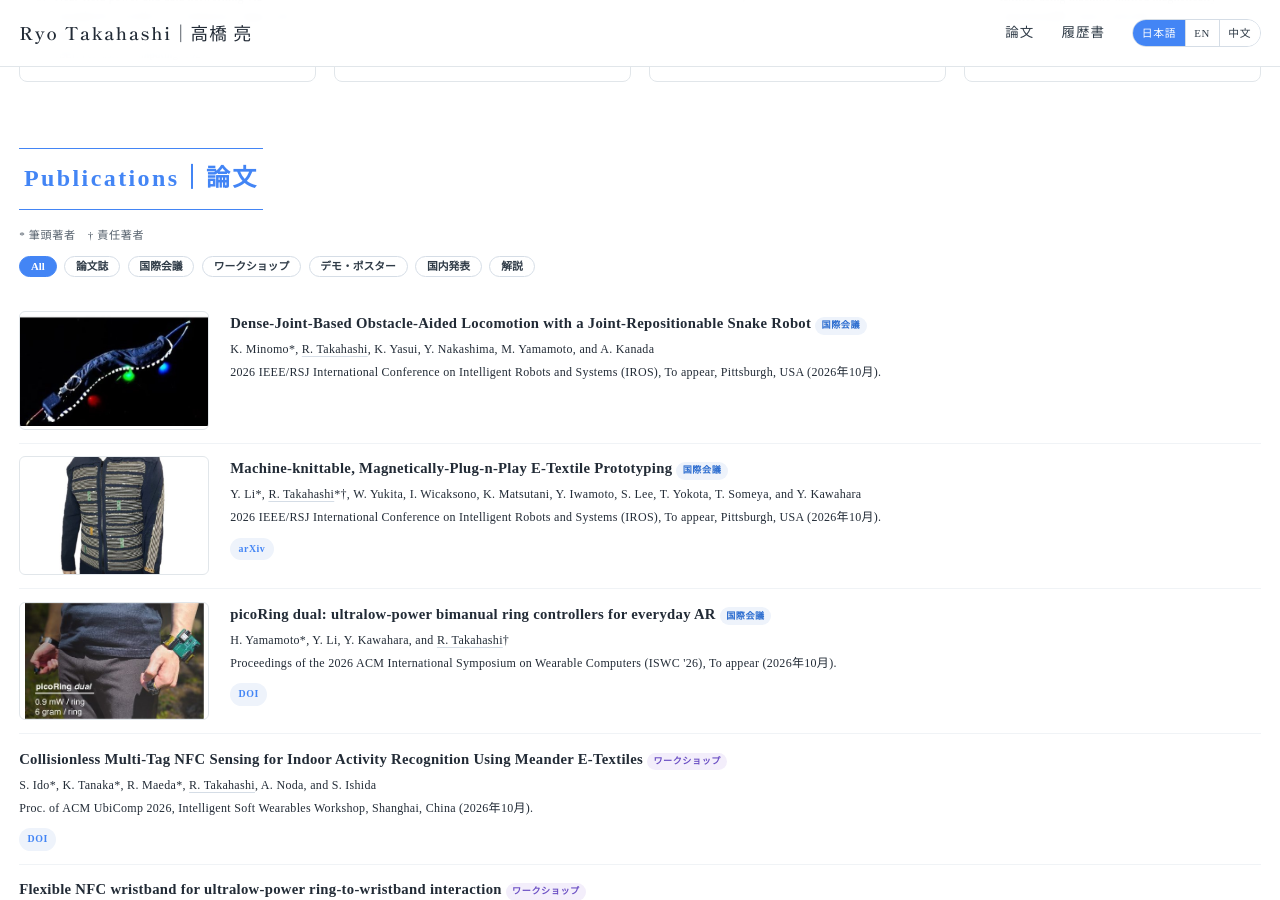
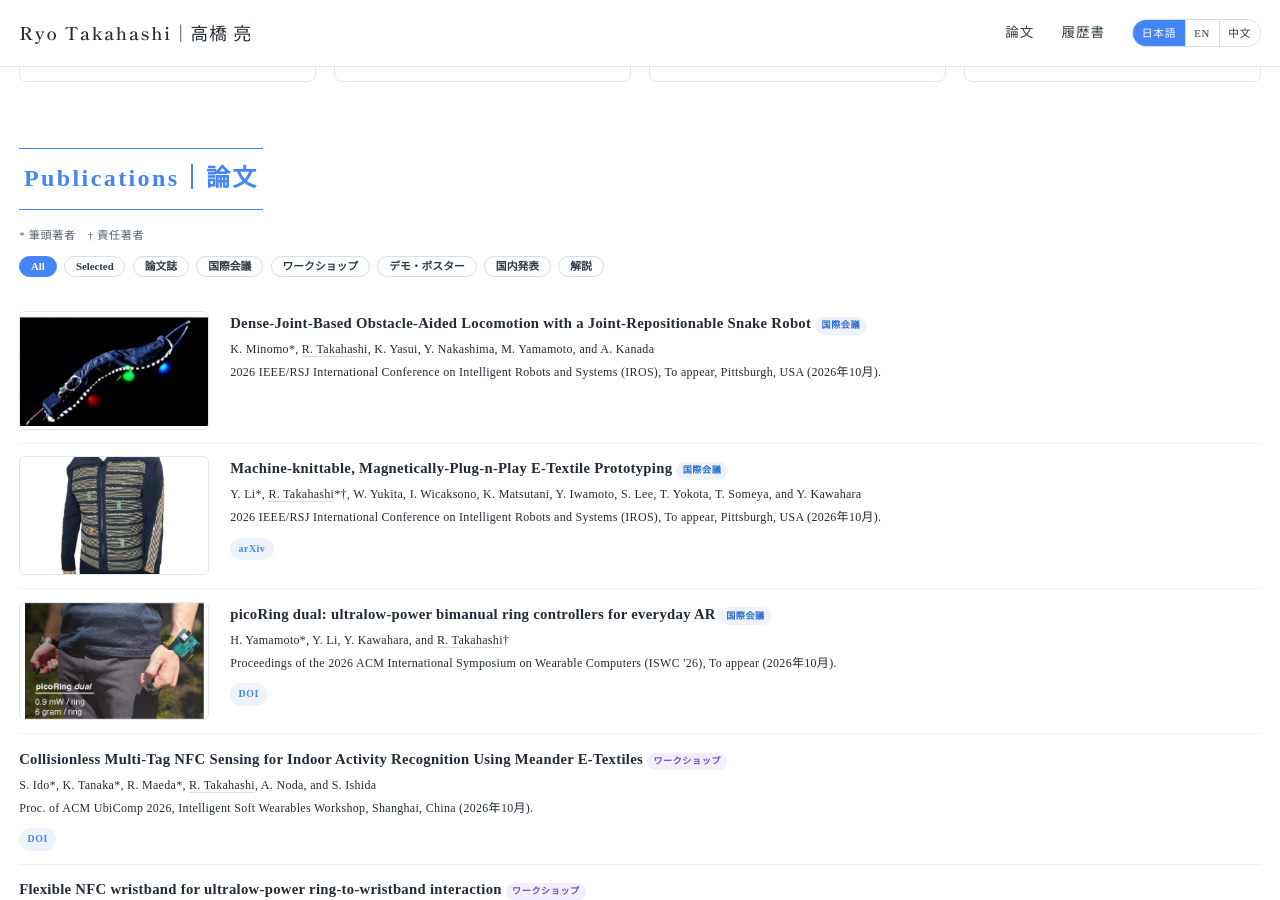
Before and after one commit to takahashiryo/takahashiryo.github.io, a Jekyll site: the page built from _pages/ja.html, in a window 1280 px wide and 900 px high, scrolled down 1733 px. Built offline with Jekyll 4.4.1, drawn with Linux system fonts in a browser that asks for light colours.

Commit message:
Selected タブを足し、旧URLの転送を直す
- トップの Publications に All の隣に Selected を足した。論文誌と国際会議だけを
  新しい順に10件出す。
- 旧サイトの /home/firm-inflatable は綴り違いだった。Google がインデックスして
  いるのは /home/film-inflatable なので、そちらに直す。これまで404だった。
- Cloudflare Pages 用の _redirects を置いた。旧 URL 9本を 301 で送る。
  これまでは meta refresh だけで、正規化の信号としては弱かった。
  Jekyll は "_" 始まりを出力しないので include に並べている。

Co-Authored-By: Claude Opus 5 <noreply@anthropic.com>

```diff
--- a/_config.yml
+++ b/_config.yml
@@ -22,7 +22,8 @@ home_news_limit      : 10
 home_award_limit     : 6
 home_talk_limit      : 5
 
-include              : ["_pages"]
+# _redirects は Cloudflare Pages 用。Jekyll は "_" 始まりを出さないのでここに並べる
+include              : ["_pages", "_redirects"]
 exclude              : ["scripts", "Gemfile", "Gemfile.lock", "README.md", "CLAUDE.md",
                         "*.xlsx", "data_local"]
 
--- a/_data/i18n.yml
+++ b/_data/i18n.yml
@@ -55,6 +55,7 @@ ja:
     media: "掲載"
   type_sep: "・"
   filter_all: "All"
+  filter_selected: "Selected"
   types:
     journal: "論文誌"
     conference: "国際会議"
@@ -122,6 +123,7 @@ en:
     media: "Media"
   type_sep: " & "
   filter_all: "All"
+  filter_selected: "Selected"
   types:
     journal: "Journal"
     conference: "Conference"
@@ -189,6 +191,7 @@ zh:
     media: "媒体"
   type_sep: "・"
   filter_all: "All"
+  filter_selected: "Selected"
   types:
     journal: "期刊"
     conference: "国际会议"
--- a/_includes/pub_list.html
+++ b/_includes/pub_list.html
@@ -24,6 +24,8 @@
   {% endcomment -%}
   <div class="filter" role="tablist">
     <button class="filter-btn is-active" data-set="all" role="tab" aria-selected="true">{{ t.filter_all }}</button>
+    {%- comment %} 査読付きの本体だけを見たい人向け。論文誌と国際会議をまとめて出す {% endcomment -%}
+    <button class="filter-btn" data-set="selected" role="tab" aria-selected="false">{{ t.filter_selected }}</button>
     {%- for g in groups -%}
       {%- assign gt = g | split: "," -%}
       {%- assign k0 = gt[0] -%}{%- assign k1 = gt[1] -%}
@@ -51,6 +53,17 @@
     {%- for p in pubs limit: limit -%}
       {% include pub_entry.html p=p t=t badge=true thumb=true %}
     {%- endfor -%}
+    </div>
+    <div class="pub-list" data-set="selected" hidden>
+      {%- assign shown = 0 -%}
+      {%- for p in pubs -%}
+        {%- if p.type == "journal" or p.type == "conference" -%}
+          {%- if shown < limit %}
+      {% include pub_entry.html p=p t=t badge=true thumb=true %}
+            {%- assign shown = shown | plus: 1 -%}
+          {%- endif -%}
+        {%- endif -%}
+      {%- endfor %}
     </div>
     {%- for g in groups -%}
       {%- assign gt = g | split: "," -%}
--- a/_layouts/default.html
+++ b/_layouts/default.html
@@ -214,7 +214,8 @@
       var more = document.getElementById('more-pubs');
       if (more) {
         var base = more.getAttribute('href').split('#')[0];
-        more.setAttribute('href', base + '#' + (set === 'all' ? 'publications' : 'pub-' + set));
+        var anchor = set === 'all' ? 'publications' : (set === 'selected' ? 'pub-journal' : 'pub-' + set);
+        more.setAttribute('href', base + '#' + anchor);
       }
     });
   });
--- a/_pages/legacy-home-firm-inflatable.html
+++ b/_pages/legacy-home-film-inflatable.html
@@ -1,6 +1,6 @@
 ---
 layout: null
-permalink: /home/firm-inflatable/
+permalink: /home/film-inflatable/
 sitemap: false
 ---
 {%- comment %}
--- a/scripts/check_home.py
+++ b/scripts/check_home.py
@@ -12,7 +12,7 @@ import sys
 
 LIMIT = 10        # _config.yml の home_pub_limit
 AWARDS = 6        # 同 home_award_limit
-SETS = 7          # All + 種別6つ
+SETS = 8          # All + Selected + 種別6つ
 
 ENTRY = r'class="entry[ "]'
 
@@ -33,6 +33,8 @@ def main(path="_site/index.html"):
     bad = []
     if len(sets) != SETS:
         bad.append(f"タブの組が {SETS} つでない: {len(sets)}")
+    if len(sets) > 1 and sets[1] != ("selected", LIMIT):
+        bad.append(f"Selected が {LIMIT} 件でない: {sets[1:2]}")
     if not sets or sets[0] != ("all", LIMIT):
         bad.append(f"All が {LIMIT} 件でない: {sets[:1]}")
     if any(n < 1 or n > LIMIT for _, n in sets):
```
Also changed, not shown: 1 other file.
